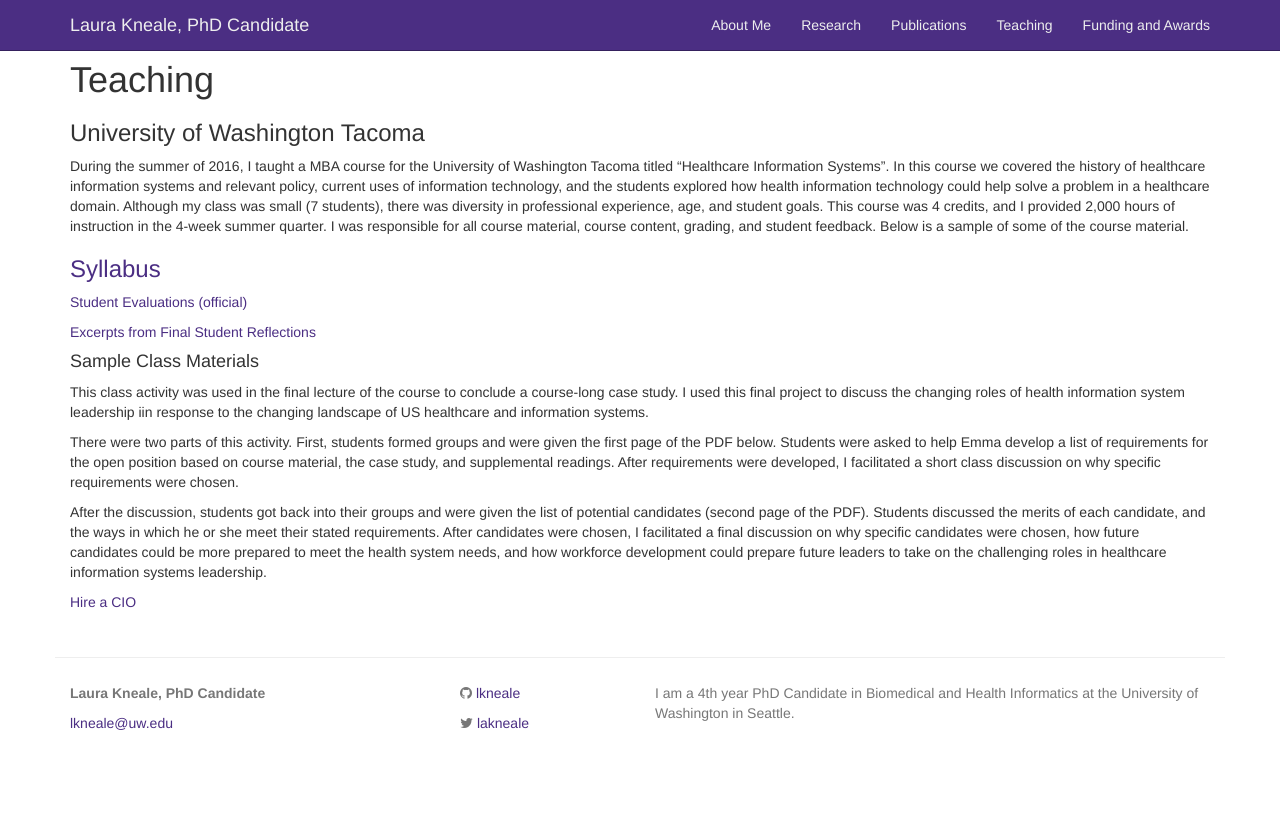
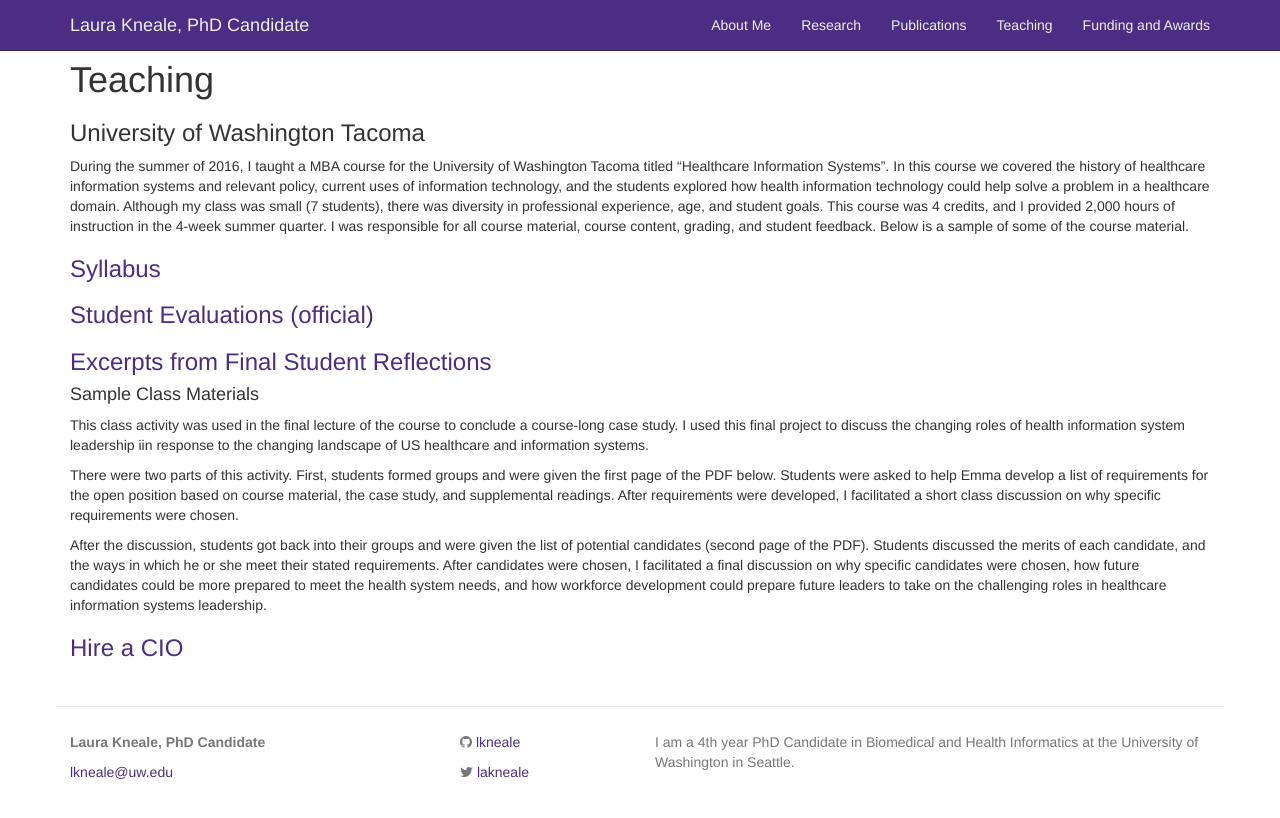
Before and after one commit to lkneale/lkneale.github.io, a Jekyll site: the page built from teaching.md, in a window 1280 px wide. Shown: the top 818 px of the page. Built offline with Jekyll 4.4.1, drawn with Linux system fonts in a browser that asks for light colours.

```diff
--- a/teaching.md
+++ b/teaching.md
@@ -8,9 +8,9 @@ During the summer of 2016, I taught a MBA course for the University of Washingto
 
 ### <a href="/images/Tacoma Syllabus.pdf" target="_blank">Syllabus
 
-<a href="/images/Course Evaluation.pdf" target="_blank">Student Evaluations (official)
+### <a href="/images/Course Evaluation.pdf" target="_blank">Student Evaluations (official)
 
-<a href="/images/class comments.pdf" target="_blank">Excerpts from Final Student Reflections
+### <a href="/images/class comments.pdf" target="_blank">Excerpts from Final Student Reflections
 
 #### Sample Class Materials
 This class activity was used in the final lecture of the course to conclude a course-long case study. I used this final project to discuss the changing roles of health information system leadership iin response to the changing landscape of US healthcare and information systems.
@@ -19,4 +19,4 @@ There were two parts of this activity. First, students formed groups and were gi
 
 After the discussion, students got back into their groups and were given the list of potential candidates (second page of the PDF). Students discussed the merits of each candidate, and the ways in which he or she meet their stated requirements. After candidates were chosen, I facilitated a final discussion on why specific candidates were chosen, how future candidates could be more prepared to meet the health system needs, and how workforce development could prepare future leaders to take on the challenging roles in healthcare information systems leadership.
 
-<a href="/images/Pick a CIO.pdf" target="_blank">Hire a CIO
+### <a href="/images/Pick a CIO.pdf" target="_blank">Hire a CIO
```
